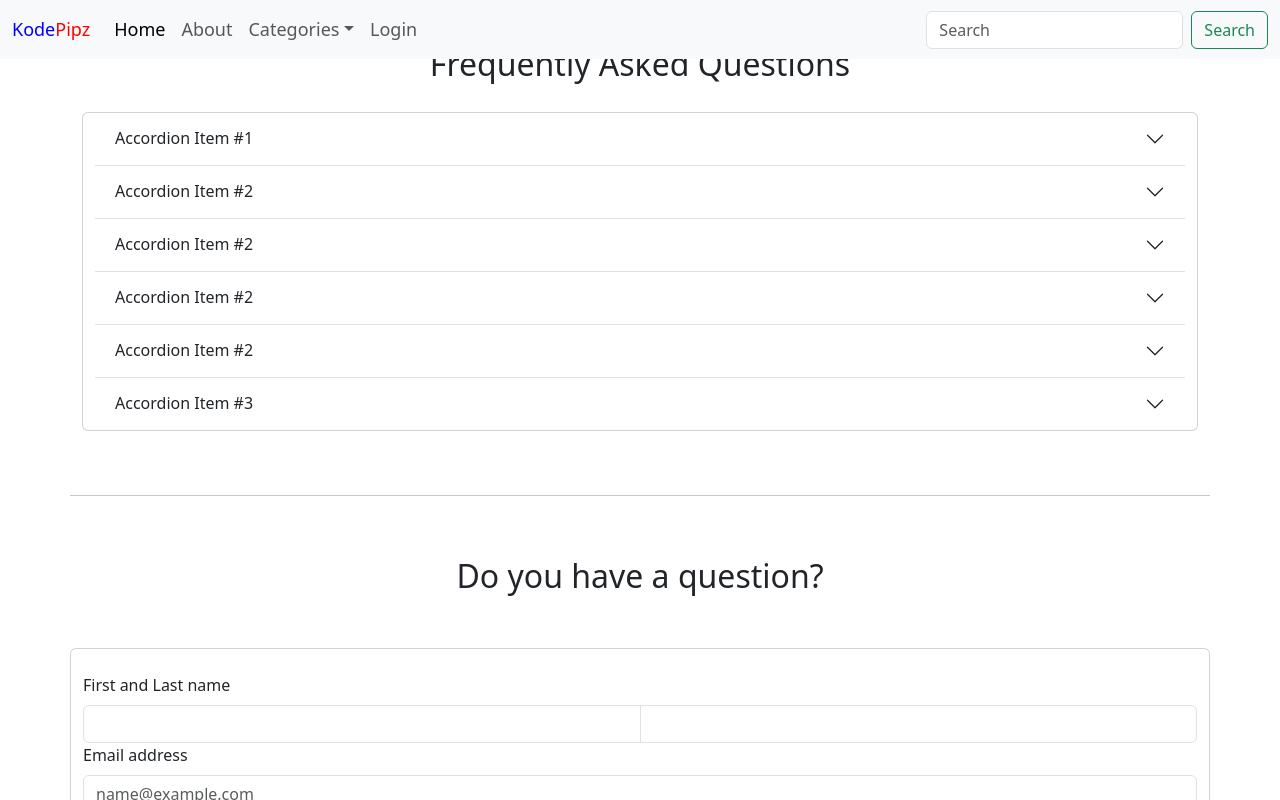
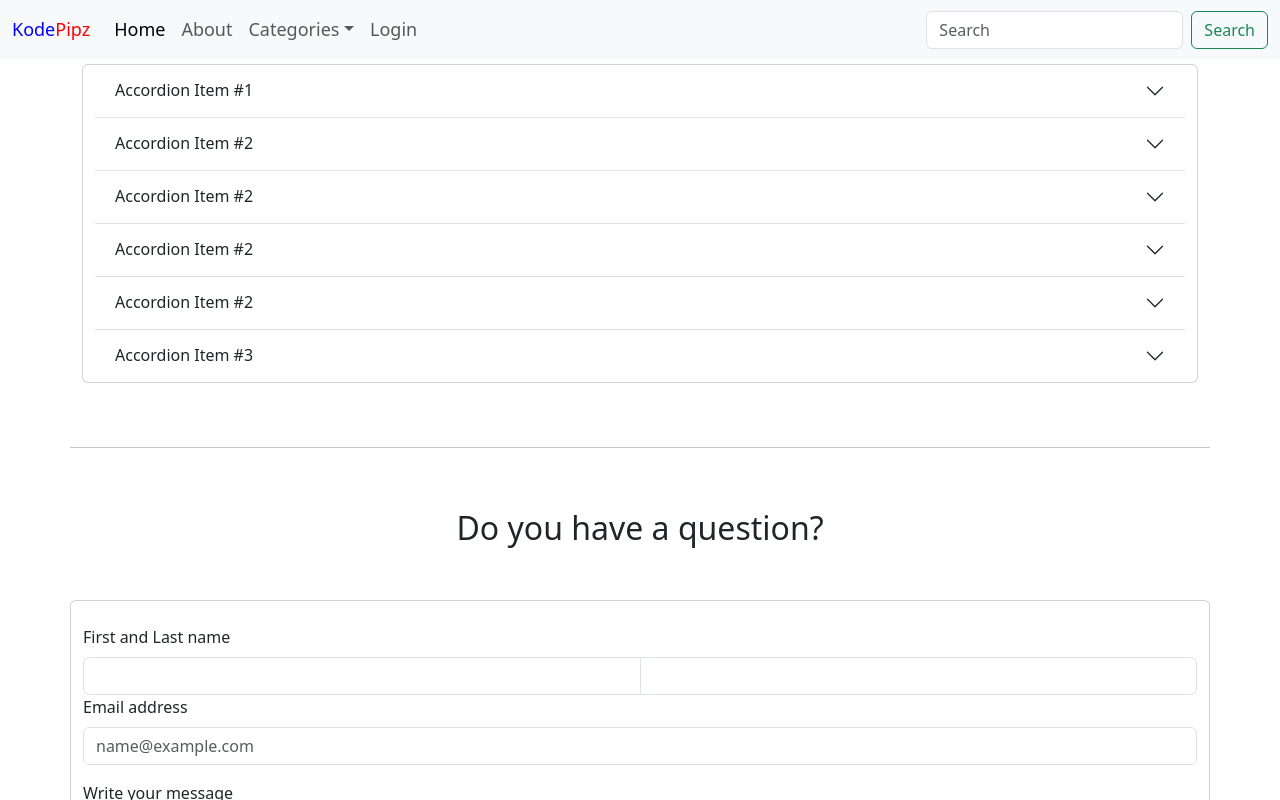
Before and after one commit to bytemindstech/kodepipz, a SvelteKit app in the folder kodepipz/: page /faqs in a window 1280 px wide. Shown: the top 800 px of the page. Built offline with nearby package versions, Linux system fonts and the light colour scheme.

Commit message:
updated zindex faqs

```diff
--- a/kodepipz/src/routes/+layout.svelte
+++ b/kodepipz/src/routes/+layout.svelte
@@ -61,6 +61,7 @@
     }
 nav {
   position: fixed;
+  z-index: 1;
 }
 
 </style>
--- a/kodepipz/src/routes/faqs/+page.svelte
+++ b/kodepipz/src/routes/faqs/+page.svelte
@@ -1,9 +1,5 @@
-<script>
-    let title = "Frequently Asked Questions";
-</script>
-<br>
-<br>
-<center><h2 class="featurette-heading fw-normal lh-1">{title}</h2></center><br>
+
+<center><h2 class="featurette-heading fw-normal lh-1">Frequently Asked Questions</h2></center><br>
   <div class="container">
     <div class="accordion accordion-flush card container" id="accordionFlushExample">
         <div class="accordion-item">
@@ -96,3 +92,9 @@
   </div>
   <br>
   <br>
+
+  <style>
+    .accordion {
+      z-index: 9;
+    }
+  </style>
```
